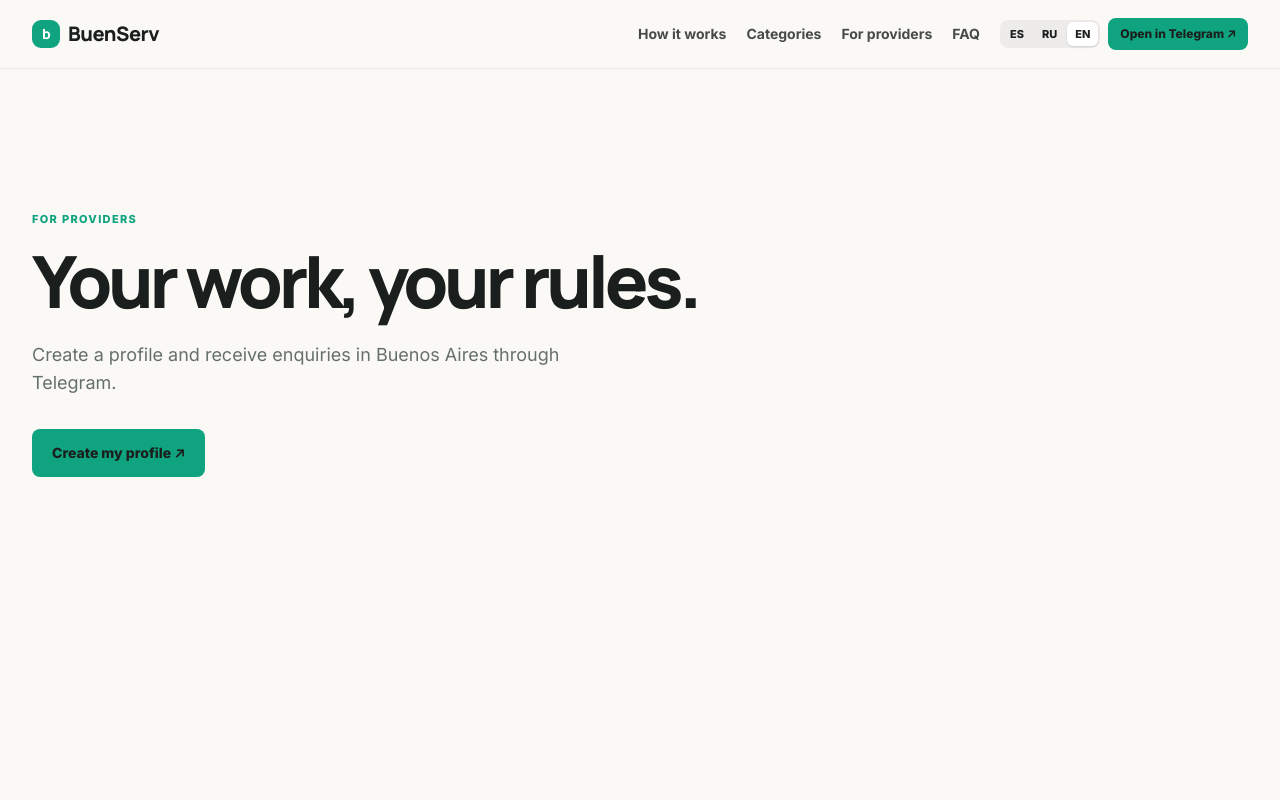
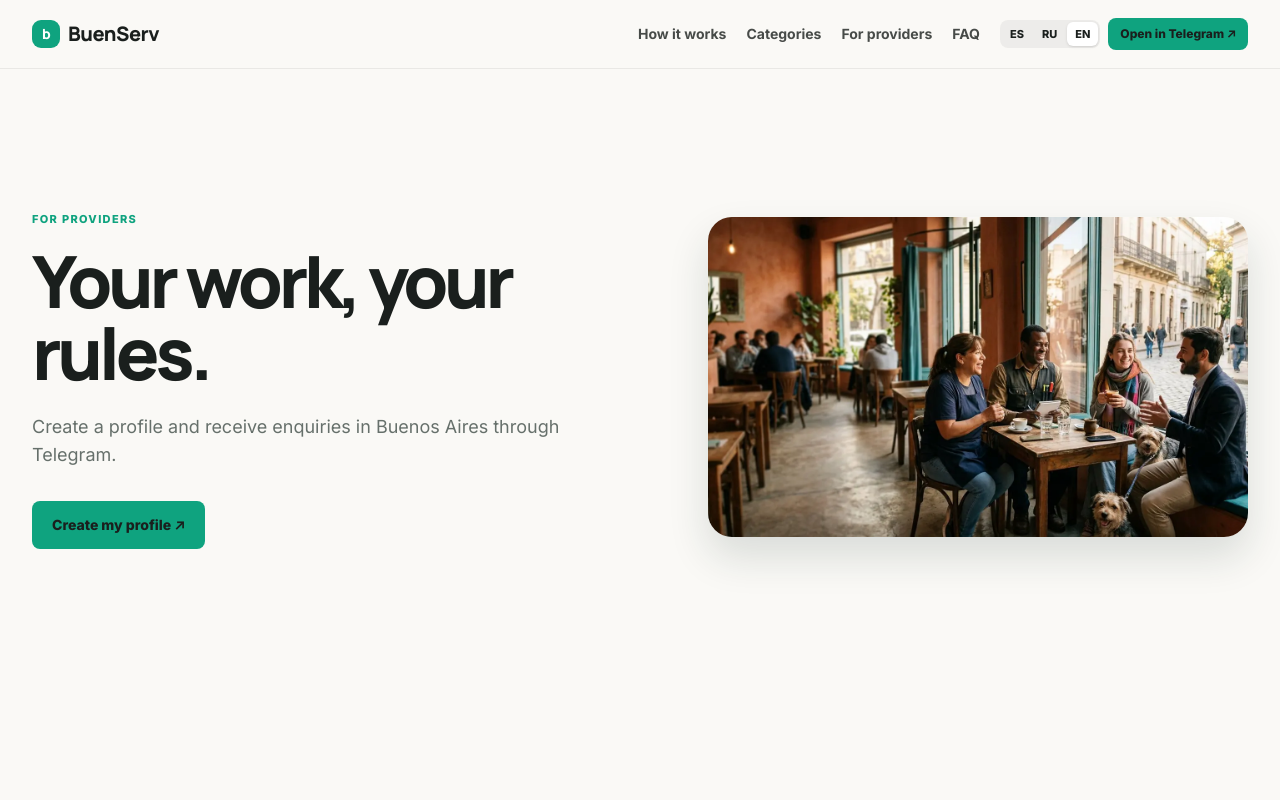
Before and after one commit to akoffice933-maker/buenserv, a Next.js app in the folder apps/web/: page /en/providers in a window 1280 px wide. Shown: the top 800 px of the page. Built offline with nearby package versions, Linux system fonts and the light colour scheme; no server answers.

Commit message:
Add imagery to provider acquisition landing

```diff
--- a/apps/web/src/app/[locale]/providers/page.tsx
+++ b/apps/web/src/app/[locale]/providers/page.tsx
@@ -1,3 +1,4 @@
+import Image from 'next/image';
 import {getTranslations} from 'next-intl/server';
 import {SiteHeader} from '@/components/site-header';
 import {getTelegramDeepLink} from '@/lib/telegram/deep-link';
@@ -7,5 +8,5 @@ export async function generateMetadata({params}: {params: Promise<{locale: strin
 
 export default async function ProvidersPage({params}: {params: Promise<{locale: string}>}) {
   const {locale} = await params; const t = await getTranslations('providers');
-  return <><SiteHeader locale={locale}/><main className="min-h-[calc(100vh-68px)] bg-[radial-gradient(circle_at_85%_12%,#e3f5ed_0,transparent_28%),#FAF9F6]"><section className="mx-auto max-w-7xl px-5 py-24 lg:px-8 lg:py-34"><span className="text-[11px] font-extrabold tracking-[.12em] text-bs-primary uppercase">{t('eyebrow')}</span><h1 className="font-display mt-4 max-w-3xl text-5xl font-extrabold tracking-[-.06em] sm:text-7xl">{t('title')}</h1><p className="mt-6 max-w-xl text-lg text-bs-muted">{t('description')}</p><a href={getTelegramDeepLink('provider')} className="mt-8 inline-block rounded-lg bg-bs-primary px-5 py-3.5 text-sm font-extrabold text-white no-underline">{t('cta')}</a></section></main></>;
+  return <><SiteHeader locale={locale}/><main className="min-h-[calc(100vh-68px)] bg-[radial-gradient(circle_at_85%_12%,#e3f5ed_0,transparent_28%),#FAF9F6]"><section className="mx-auto grid max-w-7xl gap-10 px-5 py-24 lg:grid-cols-[1fr_.85fr] lg:items-center lg:px-8 lg:py-34"><div><span className="text-[11px] font-extrabold tracking-[.12em] text-bs-primary uppercase">{t('eyebrow')}</span><h1 className="font-display mt-4 max-w-3xl text-5xl font-extrabold tracking-[-.06em] sm:text-7xl">{t('title')}</h1><p className="mt-6 max-w-xl text-lg text-bs-muted">{t('description')}</p><a href={getTelegramDeepLink('provider')} className="mt-8 inline-block rounded-lg bg-bs-primary px-5 py-3.5 text-sm font-extrabold text-white no-underline">{t('cta')}</a></div><div className="relative min-h-80 overflow-hidden rounded-3xl shadow-[0_20px_40px_rgba(23,53,42,.14)]"><Image src="/assets/provider-onboarding.webp" alt="" fill sizes="(max-width: 1024px) 100vw, 42vw" className="object-cover"/></div></section></main></>;
 }
```
Also changed, not shown: apps/web/public/assets/provider-onboarding.webp (added).
